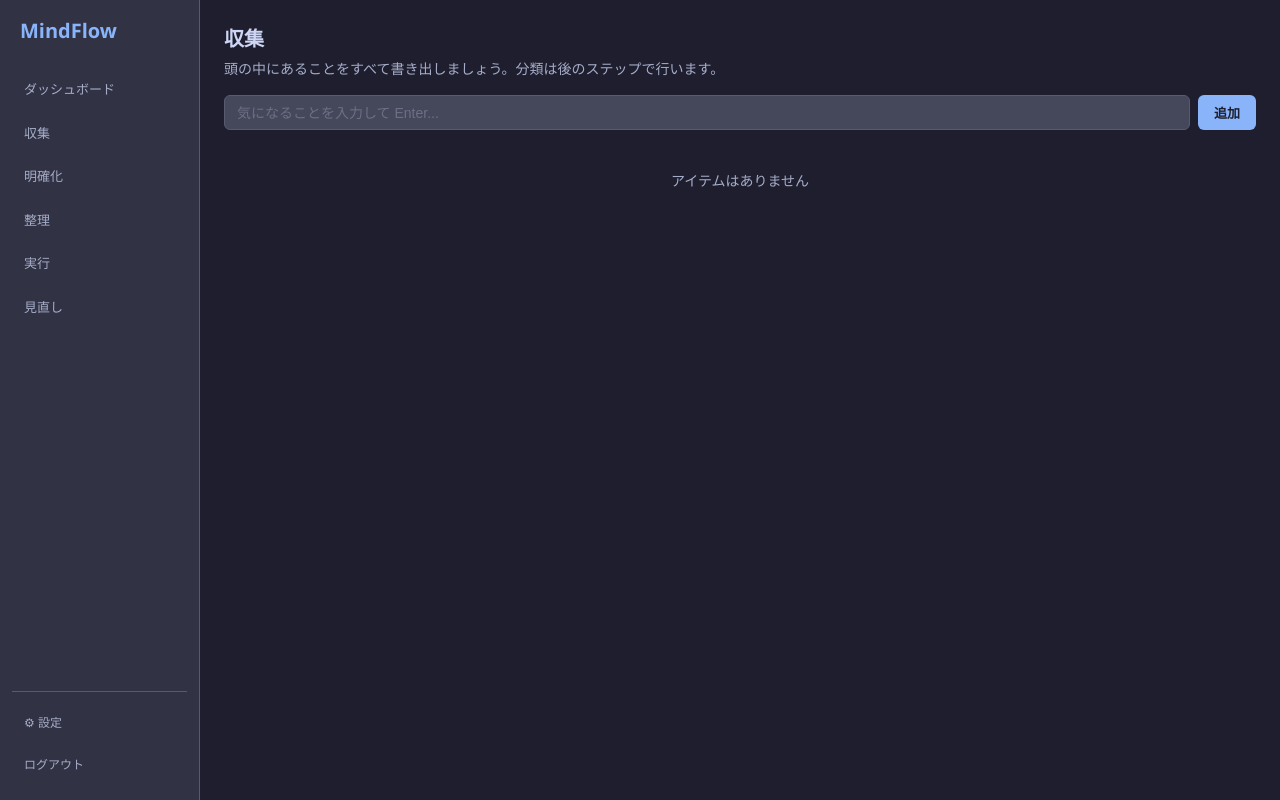
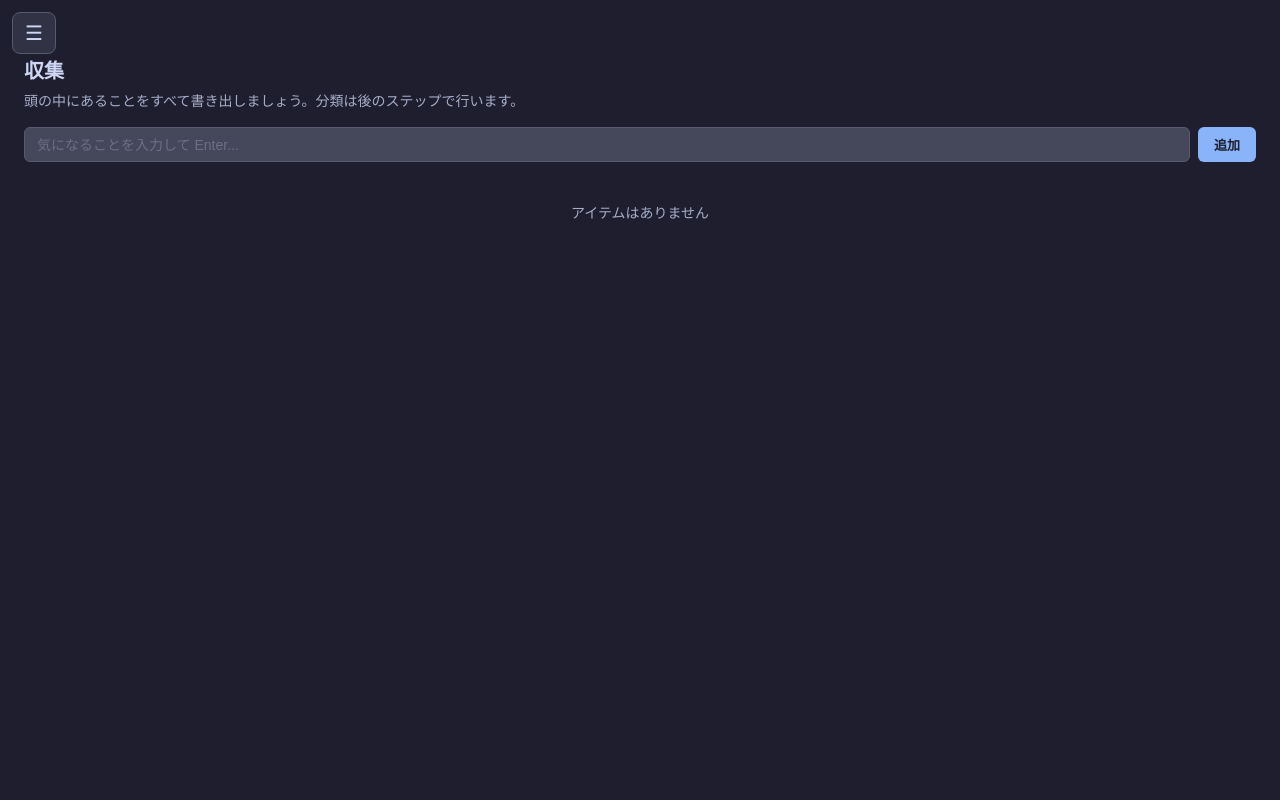
Before and after one commit to teppei19980914/Defrago, a Python web app: template src/study_python/gtd/web/templates/inbox.html in a window 1280 px wide. Run offline with Jinja, Linux system fonts and the light colour scheme; the template is opened without the code that fills it, so the values that code supplies are empty.

Commit message:
コミット

```diff
--- a/src/study_python/gtd/web/static/css/style.css
+++ b/src/study_python/gtd/web/static/css/style.css
@@ -35,12 +35,18 @@ body {
 a { color: var(--accent-blue); text-decoration: none; }
 
 /* Layout */
-.app-layout { display: flex; height: 100vh; }
+.app-layout { display: grid; grid-template-columns: 1fr; height: 100vh; width: 100vw; }
 .sidebar {
-    width: 200px; min-width: 200px; background: var(--bg-secondary);
-    border-right: 1px solid var(--border); display: flex; flex-direction: column;
-    padding: 16px 12px;
+    position: fixed; left: -260px; top: 0; bottom: 0; width: 240px; z-index: 50;
+    background: var(--bg-secondary); border-right: 1px solid var(--border);
+    display: flex; flex-direction: column; padding: 16px 12px;
+    transition: left 0.2s ease;
 }
+.sidebar.open { left: 0; }
+.sidebar-overlay {
+    display: none; position: fixed; inset: 0; z-index: 40; background: rgba(0,0,0,0.4);
+}
+.sidebar.open ~ .sidebar-overlay { display: block; }
 .sidebar-header { margin-bottom: 24px; }
 .app-title { font-size: 20px; font-weight: bold; color: var(--accent-blue); padding: 0 8px; }
 .nav-links { flex: 1; display: flex; flex-direction: column; gap: 4px; }
@@ -52,16 +58,16 @@ a { color: var(--accent-blue); text-decoration: none; }
 .nav-btn.active { background: var(--accent-blue); color: var(--bg-primary); font-weight: bold; }
 .nav-btn-sub { font-size: 12px; }
 .sidebar-footer { margin-top: auto; display: flex; flex-direction: column; gap: 4px; border-top: 1px solid var(--border); padding-top: 12px; }
-.content { flex: 1; min-width: 0; overflow-y: auto; display: flex; flex-direction: column; }
+.content { min-width: 0; overflow-y: auto; display: flex; flex-direction: column; }
 .hamburger {
-    display: none; position: fixed; top: 12px; left: 12px; z-index: 100;
+    display: block; position: fixed; top: 12px; left: 12px; z-index: 100;
     background: var(--bg-secondary); border: 1px solid var(--border);
     color: var(--text-primary); font-size: 20px; padding: 8px 12px;
     border-radius: 8px; cursor: pointer;
 }
 
 /* Page */
-.page-container { padding: 24px; flex: 1; width: 100%; min-height: 0; display: flex; flex-direction: column; }
+.page-container { padding: 24px; padding-top: 56px; flex: 1; width: 100%; min-height: 0; display: flex; flex-direction: column; }
 .page-title { font-size: 20px; font-weight: bold; margin-bottom: 4px; }
 .page-desc { color: var(--text-secondary); font-size: 14px; margin-bottom: 16px; }
 .section-title { font-size: 16px; font-weight: bold; margin-bottom: 12px; }
@@ -245,12 +251,7 @@ a { color: var(--accent-blue); text-decoration: none; }
 
 /* Responsive */
 @media (max-width: 768px) {
-    .sidebar { position: fixed; left: -250px; top: 0; bottom: 0; z-index: 50; transition: left 0.2s; }
-    .sidebar.open { left: 0; }
-    .hamburger { display: block; }
-    .content { width: 100%; }
     .page-container { padding: 16px; padding-top: 56px; }
-    .matrix-grid { grid-template-columns: 1fr; }
+    .matrix-grid { grid-template-columns: 1fr; grid-template-rows: auto; }
     .stats-grid { grid-template-columns: repeat(2, 1fr); }
-    .matrix-grid { grid-template-rows: auto; }
 }
--- a/src/study_python/gtd/web/templates/base.html
+++ b/src/study_python/gtd/web/templates/base.html
@@ -26,12 +26,26 @@
                 <a href="/logout" class="nav-btn nav-btn-sub">ログアウト</a>
             </div>
         </nav>
-
-        <button class="hamburger" onclick="document.getElementById('sidebar').classList.toggle('open')">&#9776;</button>
+        <div class="sidebar-overlay" id="sidebar-overlay"></div>
 
         <main class="content">
+            <button class="hamburger" id="hamburger-btn">&#9776;</button>
             {% block content %}{% endblock %}
         </main>
     </div>
+    <script>
+    (function() {
+        var sidebar = document.getElementById('sidebar');
+        var overlay = document.getElementById('sidebar-overlay');
+        var btn = document.getElementById('hamburger-btn');
+        function toggle() { sidebar.classList.toggle('open'); }
+        function close() { sidebar.classList.remove('open'); }
+        btn.addEventListener('click', toggle);
+        overlay.addEventListener('click', close);
+        sidebar.querySelectorAll('.nav-btn').forEach(function(link) {
+            link.addEventListener('click', close);
+        });
+    })();
+    </script>
 </body>
 </html>
--- a/src/study_python/gtd/web/templates/inbox.html
+++ b/src/study_python/gtd/web/templates/inbox.html
@@ -4,22 +4,19 @@
     <h2 class="page-title">収集</h2>
     <p class="page-desc">頭の中にあることをすべて書き出しましょう。分類は後のステップで行います。</p>
 
-    <form hx-post="/inbox/add" hx-target="#item-list" hx-swap="innerHTML"
-          class="input-row" _="on htmx:afterRequest reset() me then focus() on me.querySelector('input')">
+    <form id="inbox-form" hx-post="/inbox/add" hx-target="#item-list" hx-swap="innerHTML" class="input-row">
         <input type="text" name="title" placeholder="気になることを入力して Enter..." class="text-input" autocomplete="off">
         <button type="submit" class="btn-primary">追加</button>
     </form>
+    <script>
+    document.getElementById('inbox-form').addEventListener('htmx:afterRequest', function(e) {
+        this.reset();
+        this.querySelector('input').focus();
+    });
+    </script>
 
     <div id="item-list">
         {% include "partials/item_list.html" %}
     </div>
-
-    {% if items %}
-    <div class="flow-action">
-        <form action="/inbox/process_all" method="post">
-            <button type="submit" class="btn-primary btn-full">すべて書き出した → 明確化へ進む</button>
-        </form>
-    </div>
-    {% endif %}
 </div>
 {% endblock %}
--- a/src/study_python/gtd/web/templates/partials/item_list.html
+++ b/src/study_python/gtd/web/templates/partials/item_list.html
@@ -65,3 +65,10 @@
     <p class="empty-msg">アイテムはありません</p>
     {% endif %}
 {% endif %}
+{% if items and active_page == "/inbox" %}
+<div class="flow-action">
+    <form action="/inbox/process_all" method="post">
+        <button type="submit" class="btn-primary btn-full">すべて書き出した → 明確化へ進む</button>
+    </form>
+</div>
+{% endif %}
```
